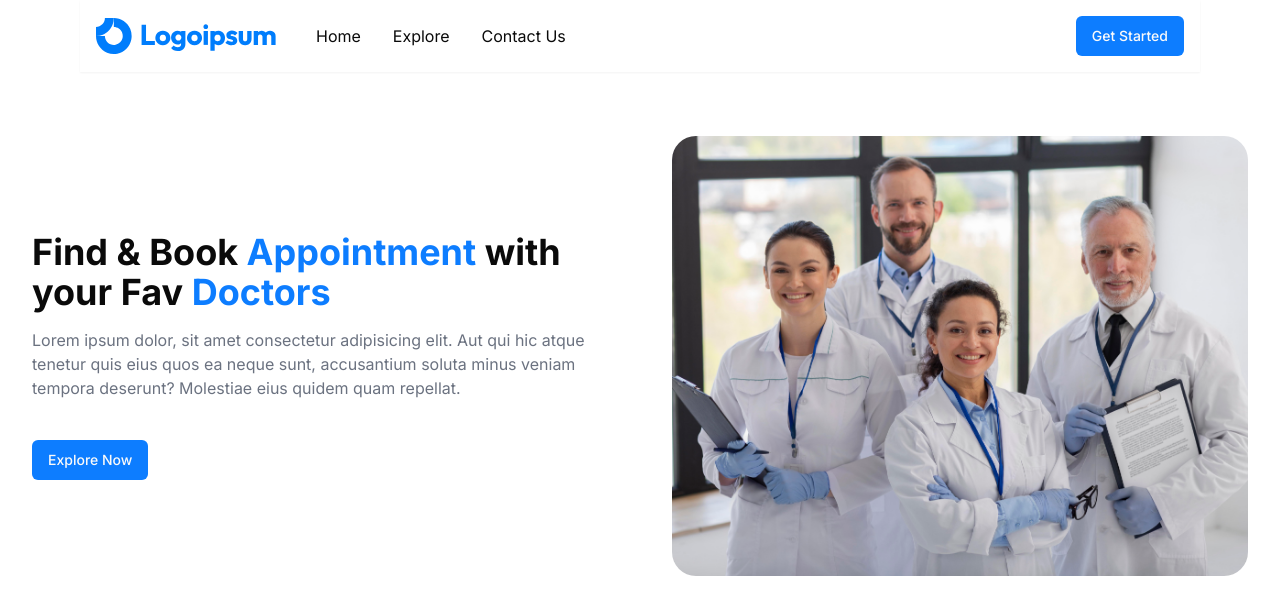
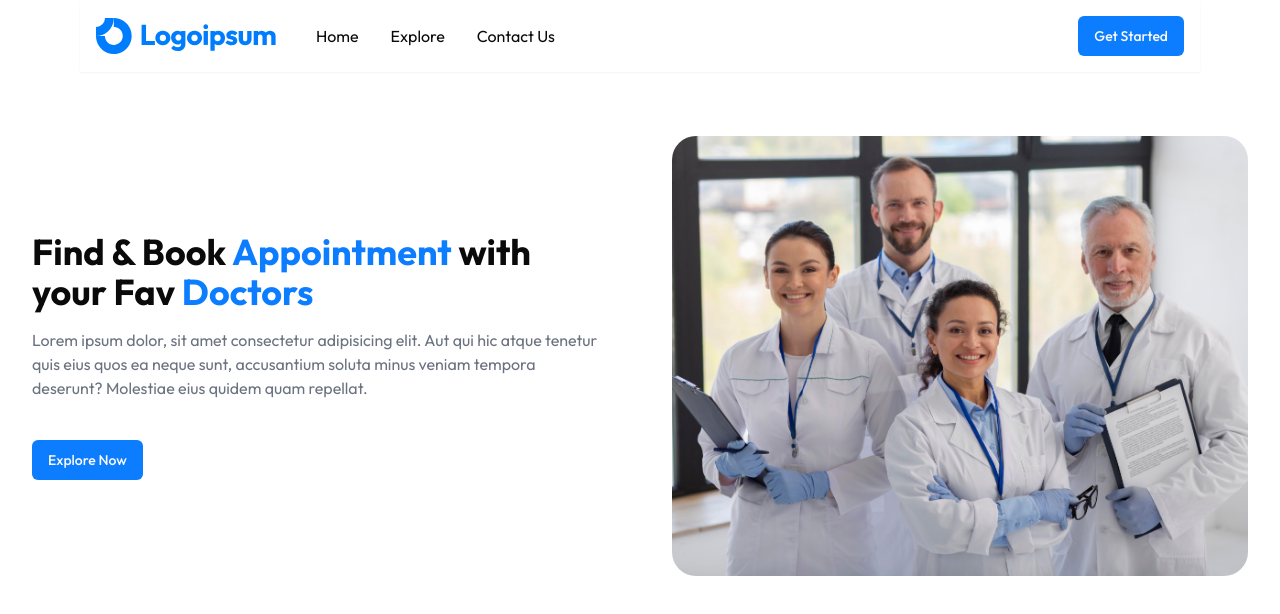
Before and after one commit to mohsensami/appointment-app, a Next.js app: page / in a window 1280 px wide. Shown: the top 614 px of the page. Built offline with nearby package versions, Linux system fonts and the light colour scheme.

Commit message:
googlefont outfit

```diff
--- a/app/layout.js
+++ b/app/layout.js
@@ -1,8 +1,8 @@
-import { Inter } from 'next/font/google';
+import { Outfit } from 'next/font/google';
 import './globals.css';
 import Header from './_components/Header';
 
-const inter = Inter({ subsets: ['latin'] });
+const outfit = Outfit({ subsets: ['latin'] });
 
 export const metadata = {
     title: 'Create Next App',
@@ -12,7 +12,7 @@ export const metadata = {
 export default function RootLayout({ children }) {
     return (
         <html lang="en">
-            <body className={inter.className}>
+            <body className={outfit.className}>
                 <div className="md:px-20">
                     <Header />
                 </div>
```
